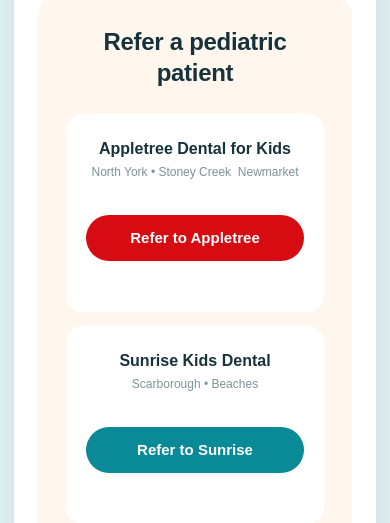
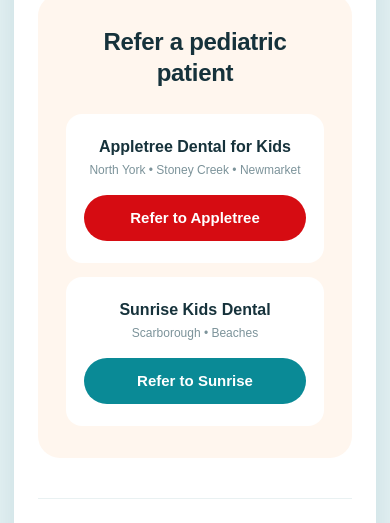
Before and after one commit to ammaridrees11/ECC-Referral-Newsletter, a plain HTML site: page index.html in a window 390 px wide. Shown: the part 3669-4192 px from the top of the page. Drawn offline with Linux system fonts and the light colour scheme.

Commit message:
mobile friendly

```diff
--- a/index.html
+++ b/index.html
@@ -32,6 +32,9 @@
       .doc-text { padding-left:0 !important; }
       .refer-col { display:block !important; width:100% !important; padding:0 !important; }
       .refer-gap { padding-top:14px !important; }
+      .clinic-cell { height:auto !important; padding:22px 18px !important; }
+      .loc-line { height:auto !important; }
+      .inner-pad { padding-left:18px !important; padding-right:18px !important; }
       .banner-cell { padding:44px 24px !important; }
       .banner-cell h1 { font-size:31px !important; line-height:37px !important; }
     }
@@ -276,10 +279,9 @@
                         <td class="refer-col stack" width="50%" valign="top" style="padding-right:8px;">
                           <table role="presentation" width="100%" cellspacing="0" cellpadding="0" border="0" style="background-color:#ffffff; border-radius:16px;">
                             <tr>
-                              <td align="center" valign="top" style="padding:24px 20px; height:150px;">
+                              <td class="clinic-cell" align="center" valign="top" style="padding:24px 20px; height:150px;">
                                 <p style="margin:0 0 4px 0; color:#16323b; font-size:16px; line-height:21px; font-weight:bold;">Appletree Dental for Kids</p>
-                                <p style="margin:0 0 16px 0; height:36px; color:#7c939a; font-size:12px; line-height:18px;">North York • Stoney Creek
-Newmarket</p>
+                                <p class="loc-line" style="margin:0 0 16px 0; height:36px; color:#7c939a; font-size:12px; line-height:18px;">North York &bull; Stoney Creek &bull; Newmarket</p>
                                 <a href="https://appletreedentalforkids.com/dentist-referrals/" target="_blank" style="display:block; background-color:#D60C12; color:#ffffff; font-size:15px; line-height:20px; font-weight:bold; padding:13px 18px; border-radius:999px; text-decoration:none; text-align:center;">Refer to Appletree</a>
                               </td>
                             </tr>
@@ -288,9 +290,9 @@ Newmarket</p>
                         <td class="refer-col stack refer-gap" width="50%" valign="top" style="padding-left:8px;">
                           <table role="presentation" width="100%" cellspacing="0" cellpadding="0" border="0" style="background-color:#ffffff; border-radius:16px;">
                             <tr>
-                              <td align="center" valign="top" style="padding:24px 20px; height:150px;">
+                              <td class="clinic-cell" align="center" valign="top" style="padding:24px 20px; height:150px;">
                                 <p style="margin:0 0 4px 0; color:#16323b; font-size:16px; line-height:21px; font-weight:bold;">Sunrise Kids Dental</p>
-                                <p style="margin:0 0 16px 0; height:36px; color:#7c939a; font-size:12px; line-height:18px;">Scarborough &bull; Beaches</p>
+                                <p class="loc-line" style="margin:0 0 16px 0; height:36px; color:#7c939a; font-size:12px; line-height:18px;">Scarborough &bull; Beaches</p>
                                 <a href="https://www.sunrisekidsdental.com/professional-referral" target="_blank" style="display:block; background-color:#0a8a96; color:#ffffff; font-size:15px; line-height:20px; font-weight:bold; padding:13px 18px; border-radius:999px; text-decoration:none; text-align:center;">Refer to Sunrise</a>
                               </td>
                             </tr>
```
